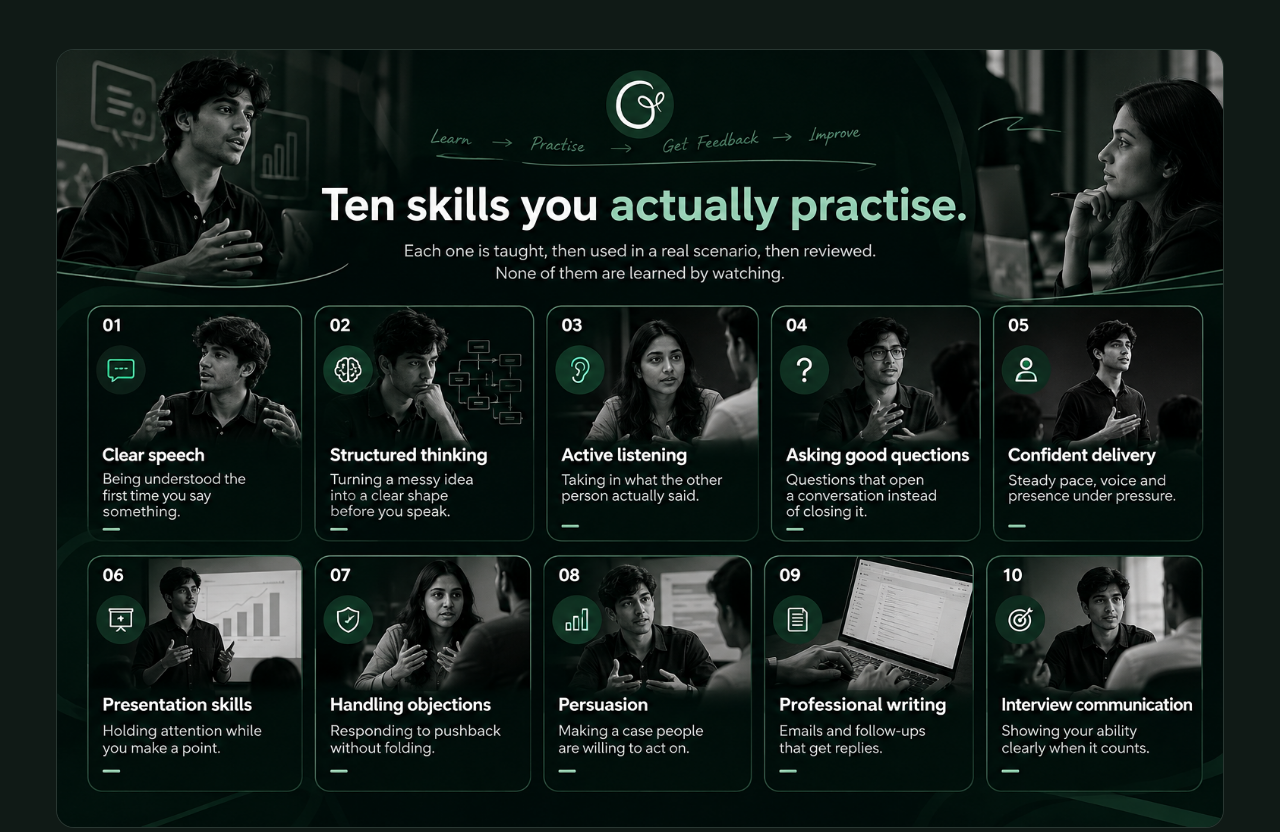
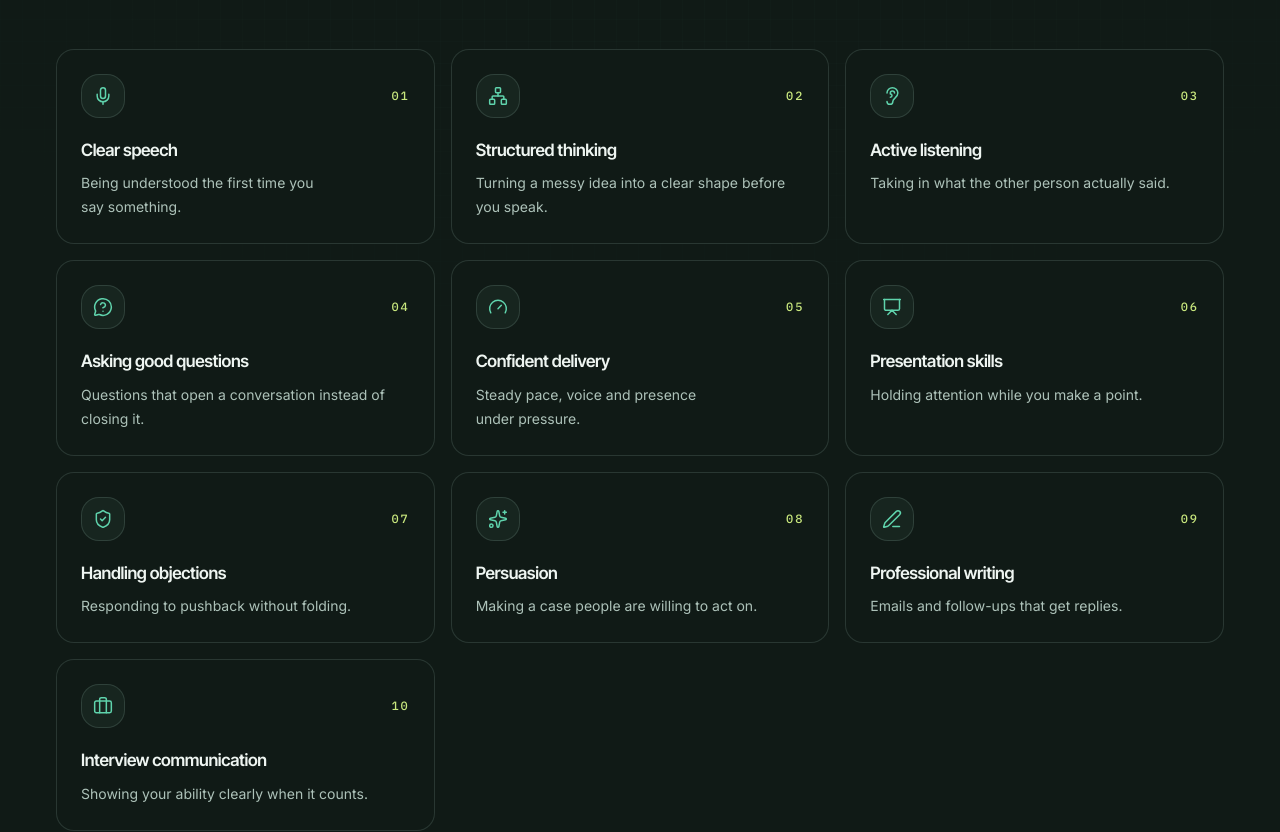
Before and after one commit to upadhyaydhruvil/growthyari-web, a Next.js app: page / in a window 1280 px wide. Shown: the part 5480-6312 px from the top of the page. Built offline with nearby package versions, Linux system fonts and the light colour scheme.

Commit message:
feat(skills): animated icon cards for the core-skills section
Remove the banner illustration and rebuild the ten skills as cards with an icon each, hover lift/glow, an icon tile that scales, and a gradient hairline that draws in. Cards stagger in on scroll. Content text unchanged.

```diff
--- a/components/sections/CoreSkillsSection.tsx
+++ b/components/sections/CoreSkillsSection.tsx
@@ -1,54 +1,96 @@
-import Image from "next/image";
+import type { LucideIcon } from "lucide-react";
+import {
+  Briefcase,
+  Ear,
+  Gauge,
+  MessageCircleQuestion,
+  Mic,
+  Network,
+  PenLine,
+  Presentation,
+  ShieldCheck,
+  Sparkles,
+} from "lucide-react";
 import { Reveal } from "@/components/ui/Reveal";
 import { SectionHeading } from "@/components/ui/SectionHeading";
 import { coreSkills } from "@/data/pilot";
 
 /**
- * The ten core skills the batch develops: a full-width illustration, then a
- * numbered grid. Each item is revealed on scroll.
+ * One icon per skill, in the same order as `coreSkills`. Kept as a parallel
+ * array (not a property of the data) because the icons are a presentation
+ * choice, not part of the program's content.
+ */
+const ICONS: LucideIcon[] = [
+  Mic, // Clear speech
+  Network, // Structured thinking
+  Ear, // Active listening
+  MessageCircleQuestion, // Asking good questions
+  Gauge, // Confident delivery
+  Presentation, // Presentation skills
+  ShieldCheck, // Handling objections
+  Sparkles, // Persuasion
+  PenLine, // Professional writing
+  Briefcase, // Interview communication
+];
+
+/**
+ * The ten core skills the batch develops. Each is a card that lifts and lights
+ * on hover, with a gradient hairline that draws in from the left. Cards arrive
+ * on a scroll stagger so the grid assembles rather than appearing at once.
  */
 export function CoreSkillsSection() {
   return (
-    <section className="section-pad bg-surface" id="skills">
-      <div className="container-page">
+    <section className="section-pad relative overflow-hidden bg-surface" id="skills">
+      <div
+        aria-hidden="true"
+        className="tech-grid-fine tech-mask absolute inset-0 opacity-40"
+      />
+
+      <div className="container-page relative">
         <SectionHeading
           eyebrow="Core skills"
           title="Ten skills you actually practise."
           intro="Each one is taught, then used in a real scenario, then reviewed. None of them are learned by watching."
         />
 
-        <Reveal className="mt-12">
-          <div className="overflow-hidden rounded-lg border border-line bg-canvas">
-            <Image
-              src="/images/ten-skills-you-practise.png"
-              alt="Illustration of the ten core skills practised in the program."
-              width={1536}
-              height={1024}
-              className="h-auto w-full"
-              sizes="(min-width: 78rem) 1200px, 100vw"
-            />
-          </div>
-        </Reveal>
-
-        <ul className="mt-14 grid gap-x-10 gap-y-8 sm:grid-cols-2 lg:grid-cols-3">
-          {coreSkills.map((skill, index) => (
+        <ul className="mt-12 grid gap-4 sm:grid-cols-2 lg:grid-cols-3">
+          {coreSkills.map((skill, index) => {
+            const Icon = ICONS[index] ?? Mic;
+            return (
               <Reveal
                 as="li"
                 key={skill.title}
-              delay={index * 40}
-              className="border-t border-line pt-5"
+                delay={(index % 3) * 80}
+                className="group relative h-full"
               >
-              <span className="font-mono text-[12px] font-medium tracking-[0.16em] text-lime-text">
+                <div className="neon-card neon-card-hover relative flex h-full flex-col overflow-hidden p-6">
+                  <span
+                    aria-hidden="true"
+                    className="absolute inset-x-0 top-0 h-px origin-left scale-x-0 bg-gradient-to-r from-neon via-lime to-transparent transition-transform duration-500 ease-[cubic-bezier(0.22,1,0.36,1)] group-hover:scale-x-100"
+                  />
+
+                  <div className="flex items-center justify-between gap-4">
+                    <span
+                      aria-hidden="true"
+                      className="grid size-11 place-items-center rounded-lg border border-line bg-surface-2 text-neon-text transition-[transform,border-color,box-shadow] duration-300 ease-[cubic-bezier(0.22,1,0.36,1)] group-hover:scale-110 group-hover:border-neon/40 group-hover:shadow-neon"
+                    >
+                      <Icon className="size-5" strokeWidth={1.8} />
+                    </span>
+                    <span className="font-mono text-[12px] font-medium tracking-[0.16em] text-lime-text transition-colors duration-300 group-hover:text-neon-text">
                       {String(index + 1).padStart(2, "0")}
                     </span>
-              <h3 className="mt-3 text-[18px] font-semibold tracking-[-0.02em] text-ink">
+                  </div>
+
+                  <h3 className="mt-5 text-[17px] font-semibold tracking-[-0.02em] text-ink">
                     {skill.title}
                   </h3>
-              <p className="mt-2 text-[14.5px] leading-7 text-body">
+                  <p className="mt-2 text-[14px] leading-6 text-body">
                     {skill.description}
                   </p>
+                </div>
               </Reveal>
-          ))}
+            );
+          })}
         </ul>
       </div>
     </section>
```
Lines whose indentation alone changed are shown as unchanged.
